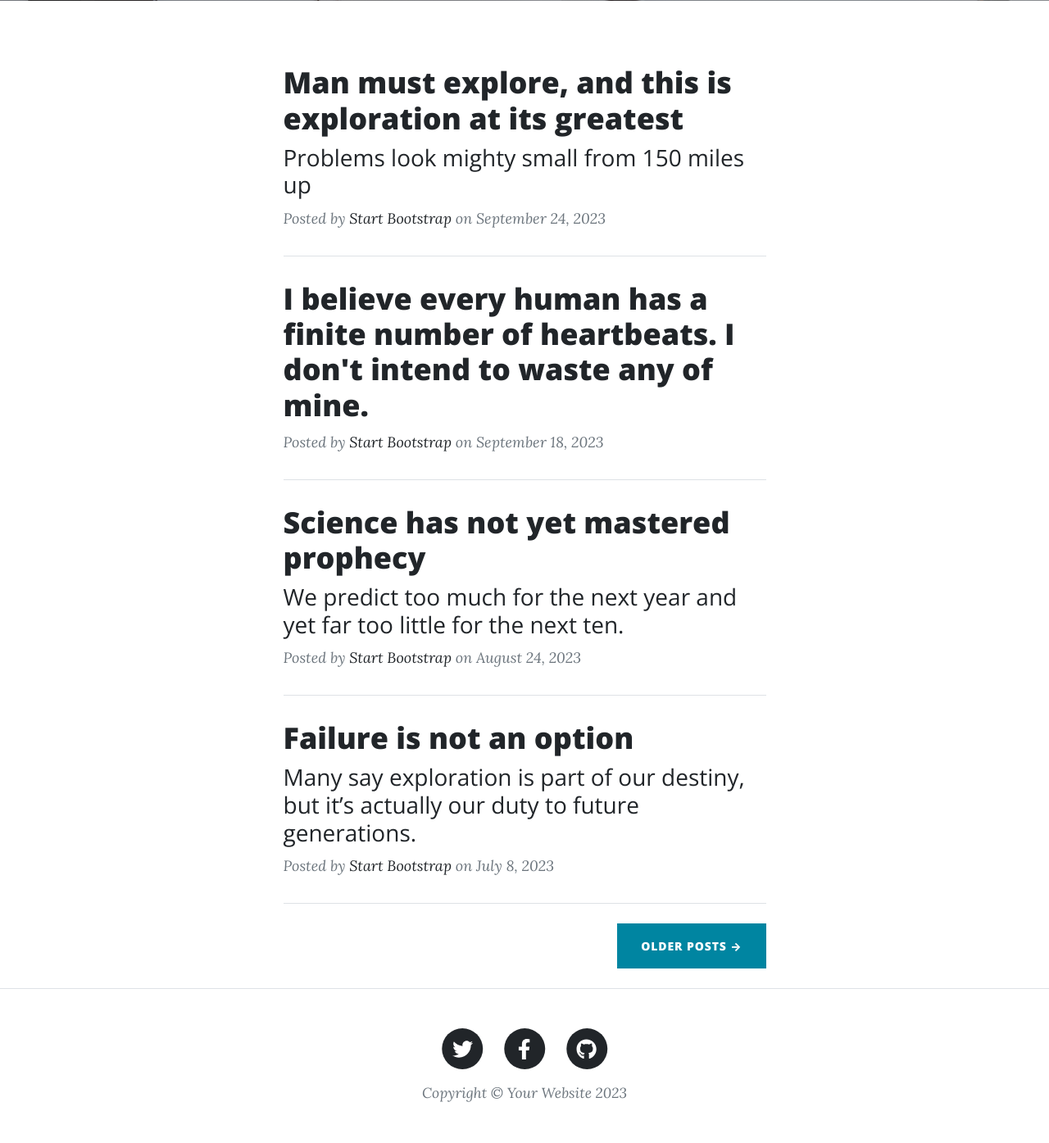
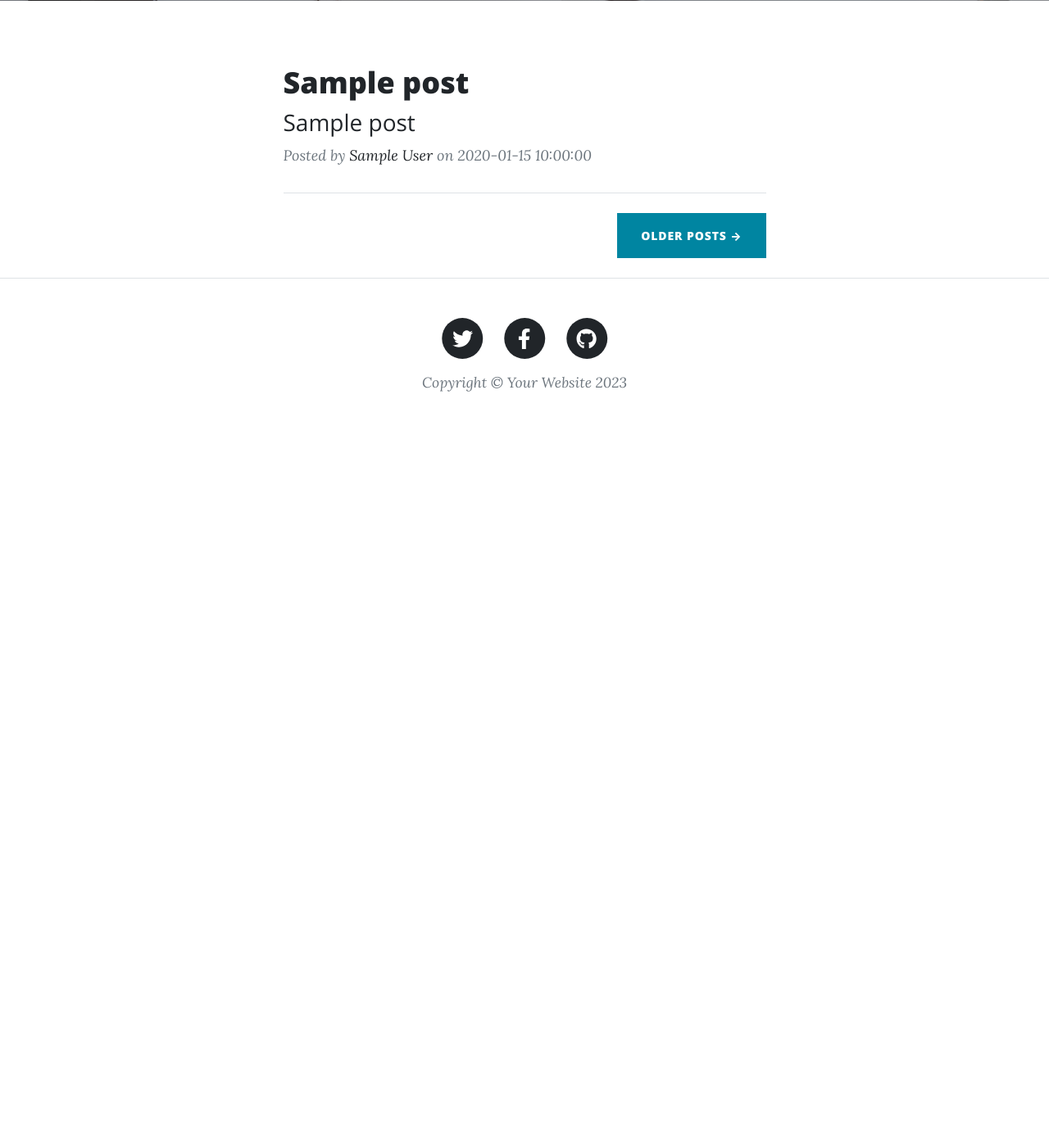
Before and after one commit to jeevanjacob55/Python-projects-Flask, a Flask app: template blog-v2/templates/index.html in a window 1280 px wide. Shown: the part 531-1926 px from the top of the page at 82% size. After the commit the page ends 1009 px from the top, so only its background shows below. Run offline with Flask 3, Linux system fonts and the light colour scheme; the template is opened without the code that fills it: most values are stand-ins (such as "Sample title", 1, 10 or a date in 2020); some libraries are stand-ins or nearby versions.

Commit message:
added api fetching of blogs

```diff
--- a/blog-v2/main.py
+++ b/blog-v2/main.py
@@ -7,7 +7,7 @@ app = Flask(__name__)
 
 @app.route('/')
 def home():
-    ENDPOINT = getenv(URL)
+    ENDPOINT = getenv("URL")
     response = requests.get(ENDPOINT)
     data = response.json()
     return render_template("index.html",posts = data)
--- a/blog-v2/templates/index.html
+++ b/blog-v2/templates/index.html
@@ -19,59 +19,21 @@
             <div class="row gx-4 gx-lg-5 justify-content-center">
                 <div class="col-md-10 col-lg-8 col-xl-7">
                     <!-- Post preview-->
+                     {% for post in posts %}
                     <div class="post-preview">
                         <a href="post.html">
-                            <h2 class="post-title">Man must explore, and this is exploration at its greatest</h2>
-                            <h3 class="post-subtitle">Problems look mighty small from 150 miles up</h3>
+                            <h2 class="post-title">{{ post.title }}</h2>
+                            <h3 class="post-subtitle">{{ post.subtitle }}</h3>
                         </a>
                         <p class="post-meta">
                             Posted by
-                            <a href="#!">Start Bootstrap</a>
-                            on September 24, 2023
+                            <a href="#!">{{ post.author }}</a>
+                            on {{ post.date }}
                         </p>
                     </div>
                     <!-- Divider-->
                     <hr class="my-4" />
-                    <!-- Post preview-->
-                    <div class="post-preview">
-                        <a href="post.html"><h2 class="post-title">I believe every human has a finite number of heartbeats. I don't intend to waste any of mine.</h2></a>
-                        <p class="post-meta">
-                            Posted by
-                            <a href="#!">Start Bootstrap</a>
-                            on September 18, 2023
-                        </p>
-                    </div>
-                    <!-- Divider-->
-                    <hr class="my-4" />
-                    <!-- Post preview-->
-                    <div class="post-preview">
-                        <a href="post.html">
-                            <h2 class="post-title">Science has not yet mastered prophecy</h2>
-                            <h3 class="post-subtitle">We predict too much for the next year and yet far too little for the next ten.</h3>
-                        </a>
-                        <p class="post-meta">
-                            Posted by
-                            <a href="#!">Start Bootstrap</a>
-                            on August 24, 2023
-                        </p>
-                    </div>
-                    <!-- Divider-->
-                    <hr class="my-4" />
-                    <!-- Post preview-->
-                    <div class="post-preview">
-                        <a href="post.html">
-                            <h2 class="post-title">Failure is not an option</h2>
-                            <h3 class="post-subtitle">Many say exploration is part of our destiny, but it’s actually our duty to future generations.</h3>
-                        </a>
-                        <p class="post-meta">
-                            Posted by
-                            <a href="#!">Start Bootstrap</a>
-                            on July 8, 2023
-                        </p>
-                    </div>
-                    <!-- Divider-->
-                    <hr class="my-4" />
-                    <!-- Pager-->
+                    {% endfor %}
                     <div class="d-flex justify-content-end mb-4"><a class="btn btn-primary text-uppercase" href="#!">Older Posts →</a></div>
                 </div>
             </div>
```
Also changed, not shown: 1 other file.
